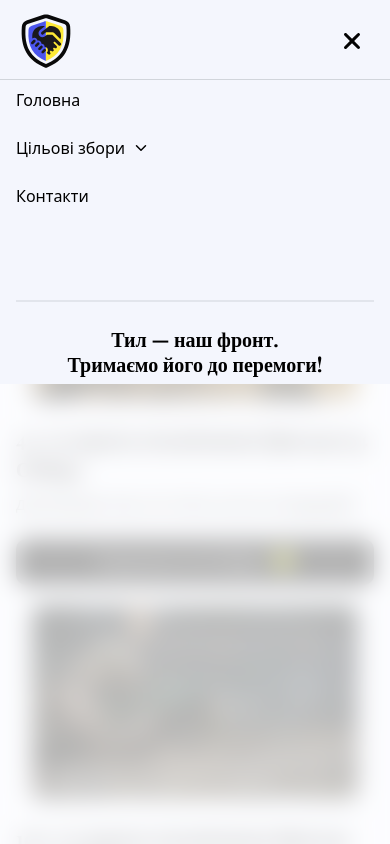
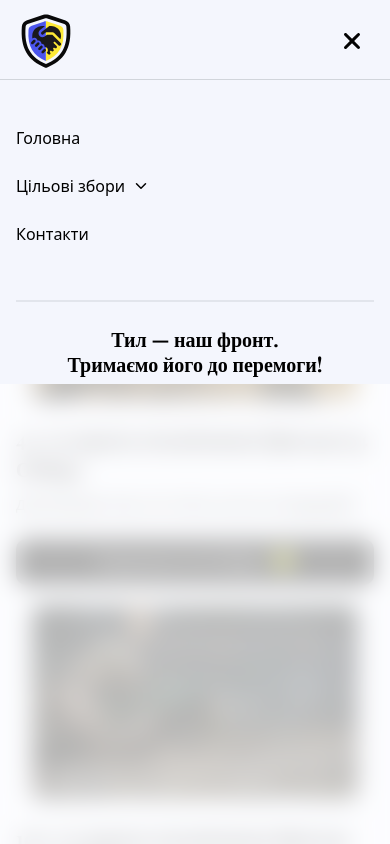
Before and after one commit to baza-trainee/baza-frontline, a React (Vite) app: page / in a window 390 px wide. Both pictures are taken after a click on the button "Відкрити мобільне меню". Shown: the top 844 px of the page. Built offline with nearby package versions, Linux system fonts and the light colour scheme; a web font is replaced by a local one.

Commit message:
fix: fix mobile menu

```diff
--- a/src/components/common/MobileMenu.tsx
+++ b/src/components/common/MobileMenu.tsx
@@ -4,8 +4,8 @@ import NavMenu from './NavMenu';
 const MobileMenu = ({ onClose }: { onClose: () => void }) => {
   return (
     <div className='absolute inset-0 top-[80px] z-20 h-full w-full bg-white/70 backdrop-blur-md lg:hidden'>
-      <nav className='flex h-[304px] w-full flex-col items-center justify-center bg-[#F4F6FD] px-4 py-2'>
-        <NavMenu onClose={onClose} className='space-y-6' />
+      <nav className='flex h-[304px] w-full flex-col items-center justify-center bg-[#F4F6FD] px-4 py-2 md:h-[382px]'>
+        <NavMenu onClose={onClose} className='flex flex-col items-start justify-center space-y-6' />
         <hr className='mt-4 w-full border-[0.2px] border-gray-300/50' />
         <Motto className='pt-6' />
       </nav>
```
